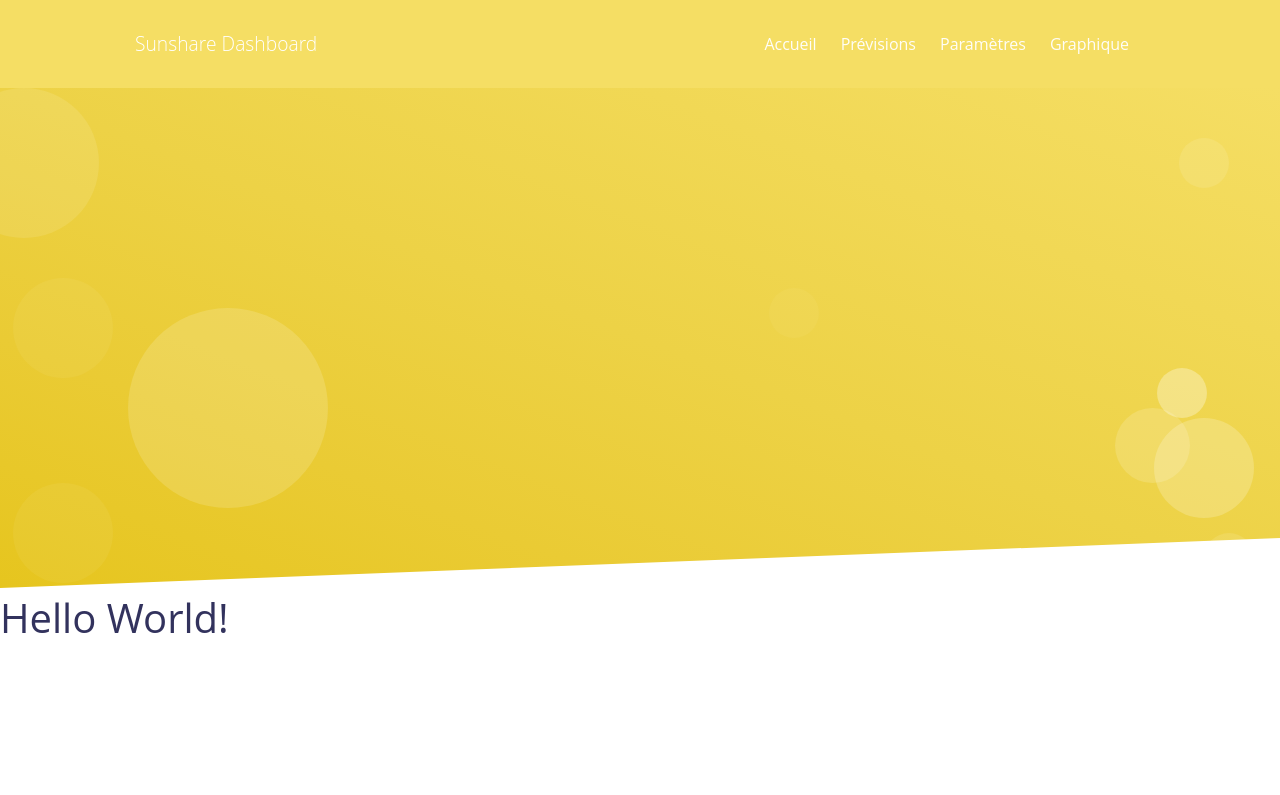
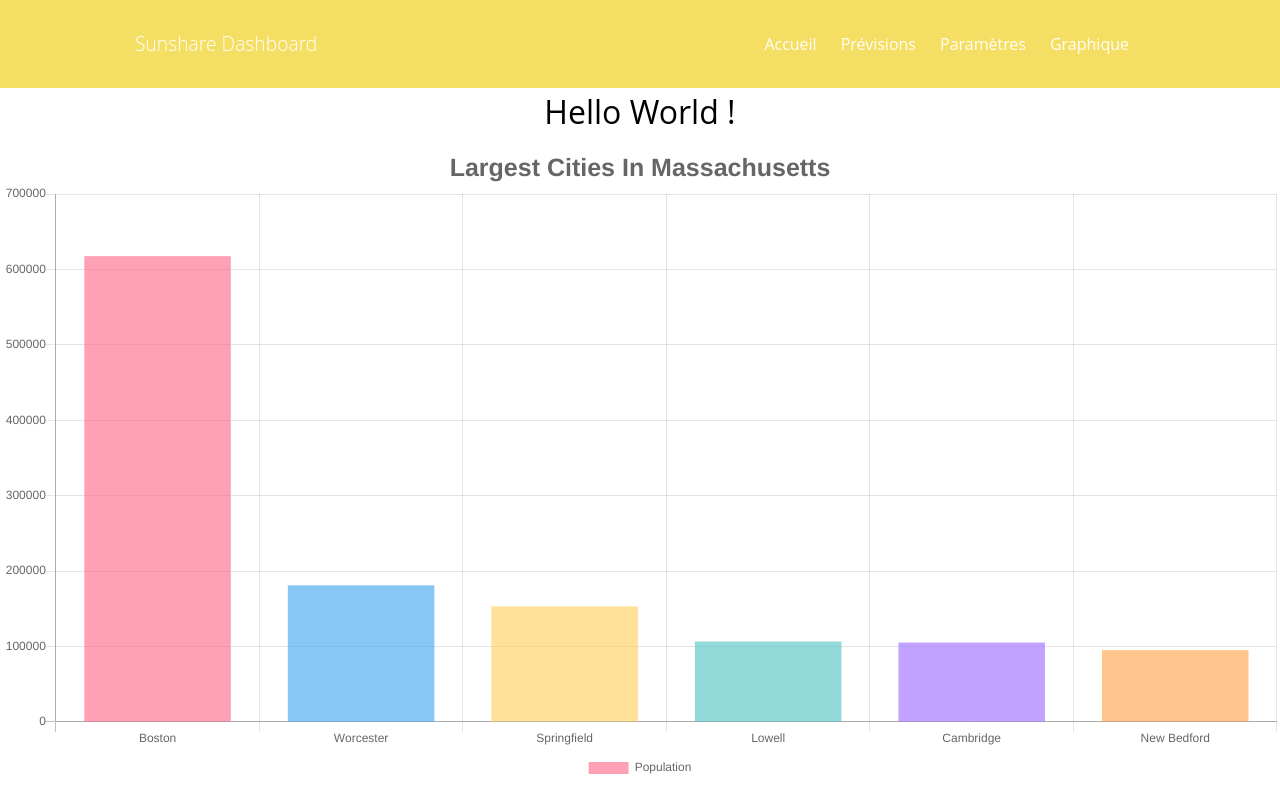
Before and after one commit to FTM-group/IMIE_UXperimentAppDashboard, a React (Create React App) app: page /graph in a window 1280 px wide. Shown: the top 795 px of the page. Built offline with nearby package versions, Linux system fonts and the light colour scheme.

Commit message:
mise en place du graphique

```diff
--- a/package.json
+++ b/package.json
@@ -5,6 +5,7 @@
   "dependencies": {
     "chart.js": "^2.8.0",
     "react": "^16.8.6",
+    "react-chartjs-2": "^2.7.6",
     "react-dom": "^16.8.6",
     "react-router-dom": "^5.0.1",
     "react-scripts": "3.0.1"
--- /dev/null
+++ b/src/Chart.js
@@ -0,0 +1,71 @@
+import React, { Component } from 'react';
+import { Bar, Line, Pie } from 'react-chartjs-2';
+
+class Chart extends Component {
+    constructor(props) {
+        super(props);
+        this.state = {
+            chartData: props.chartData
+        }
+    }
+
+    static defaultProps = {
+        displayTitle: true,
+        displayLegend: true,
+        legendPosition: 'right',
+        location: 'City'
+    }
+
+    render() {
+        return (
+            <div className="chart">
+                <Bar
+                    data={this.state.chartData}
+                    options={{
+                        title: {
+                            display: this.props.displayTitle,
+                            text: 'Largest Cities In ' + this.props.location,
+                            fontSize: 25
+                        },
+                        legend: {
+                            display: this.props.displayLegend,
+                            position: this.props.legendPosition
+                        }
+                    }}
+                />
+
+                <Line
+                    data={this.state.chartData}
+                    options={{
+                        title: {
+                            display: this.props.displayTitle,
+                            text: 'Largest Cities In ' + this.props.location,
+                            fontSize: 25
+                        },
+                        legend: {
+                            display: this.props.displayLegend,
+                            position: this.props.legendPosition
+                        }
+                    }}
+                />
+
+                <Pie
+                    data={this.state.chartData}
+                    options={{
+                        title: {
+                            display: this.props.displayTitle,
+                            text: 'Largest Cities In ' + this.props.location,
+                            fontSize: 25
+                        },
+                        legend: {
+                            display: this.props.displayLegend,
+                            position: this.props.legendPosition
+                        }
+                    }}
+                />
+            </div>
+        )
+    }
+}
+
+export default Chart;
--- a/src/Components/Graph/Graph.js
+++ b/src/Components/Graph/Graph.js
@@ -1,7 +1,62 @@
 import React from 'react';
+import Chart from '../../Chart';
 
-export default function Graph() {
+
+class Graph extends React.Component {
+    constructor() {
+        super();
+        this.state = {
+            chartData: {}
+        }
+    }
+
+    componentWillMount() {
+        this.getChartData();
+    }
+
+    getChartData() {
+        // Ajax calls here
+        this.setState({
+            chartData: {
+                labels: ['Boston', 'Worcester', 'Springfield', 'Lowell', 'Cambridge', 'New Bedford'],
+                datasets: [
+                    {
+                        label: 'Population',
+                        data: [
+                            617594,
+                            181045,
+                            153060,
+                            106519,
+                            105162,
+                            95072
+                        ],
+                        backgroundColor: [
+                            'rgba(255, 99, 132, 0.6)',
+                            'rgba(54, 162, 235, 0.6)',
+                            'rgba(255, 206, 86, 0.6)',
+                            'rgba(75, 192, 192, 0.6)',
+                            'rgba(153, 102, 255, 0.6)',
+                            'rgba(255, 159, 64, 0.6)',
+                            'rgba(255, 99, 132, 0.6)'
+                        ]
+                    }
+                ]
+            }
+        });
+    }
+
+
+render() {
     return (
-        <h1>Hello World!</h1>
+
+        <div className="App">
+            <div className="App-header">
+                <h2>Hello World !</h2>
+            </div>
+            <Chart chartData={this.state.chartData} location="Massachusetts" legendPosition="bottom" />
+        </div>
     );
+
 }
+}
+export default Graph;
--- /dev/null
+++ b/src/GraphPage.css
@@ -0,0 +1,4 @@
+h2{
+    text-align: center;
+    color : black;
+}
--- a/src/GraphPage.js
+++ b/src/GraphPage.js
@@ -1,9 +1,9 @@
 import React from 'react';
 import Navbar from './Components/Navbar/Navbar';
-import Container from './Components/Container/Container';
 import Graph from './Components/Graph/Graph';
 
 import './App.css';
+import './GraphPage.css';
 import './assets/css/argon.min.css';
 import './assets/icons/icofont.min.css';
 
@@ -12,8 +12,8 @@ function GraphPage() {
     <div>
       <Navbar />
       <main>
-        <div className="position-relative">
-          <section className="section section-lg section-hero section-shaped">
+         <div className="position-relative">
+          { /*<section className="section section-lg section-hero section-shaped">
             <div className="shape shape-style-1 shape-primary">
               <span className="span-150" />
               <span className="span-50" />
@@ -25,18 +25,20 @@ function GraphPage() {
               <span className="span-100" />
               <span className="span-50" />
               <span className="span-100" />
-            </div>
-            <div className="separator separator-bottom separator-skew">
+            </div> */}
+            {/* <div className="separator separator-bottom separator-skew">
               <svg x="0" y="0" viewBox="0 0 2560 100" preserveAspectRatio="none" version="1.1" xmlns="http://www.w3.org/2000/svg">
                 <polygon className="fill-white" points="2560 0 2560 100 0 100" />
               </svg>
             </div>
-          </section>
+          </section> */}
+          <Graph />
         </div>
       </main>
-      <Graph />
+
     </div>
   );
 }
 
+
 export default GraphPage;
```
